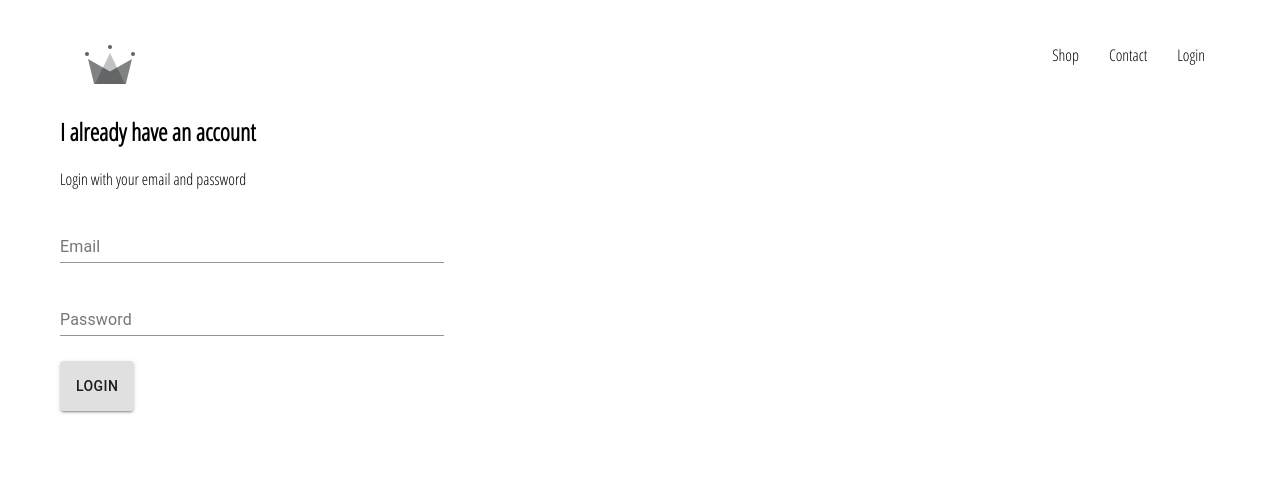
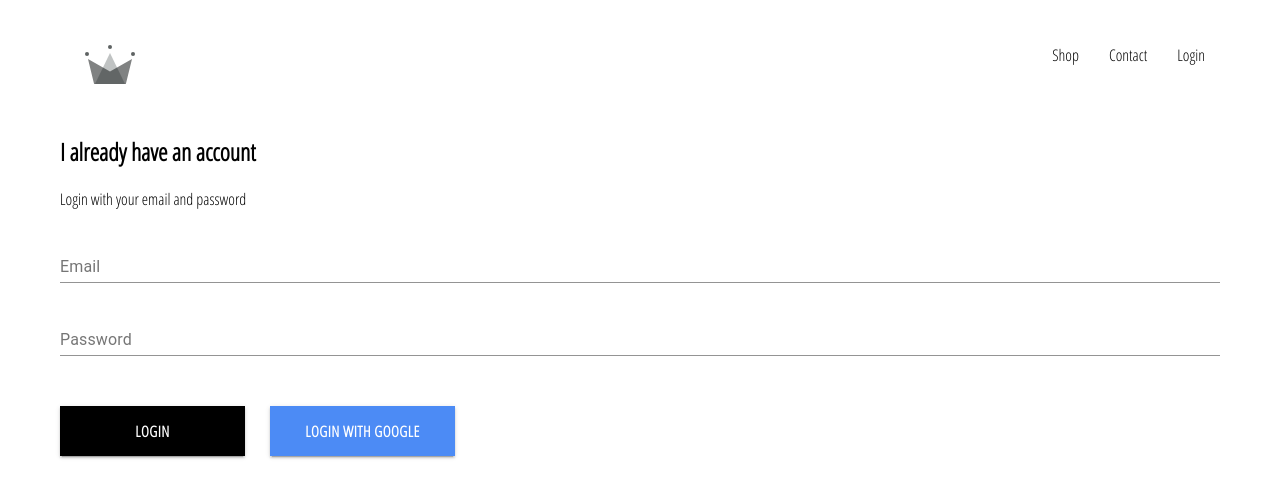
Before and after one commit to scottymoon/crwn-clothing, a React (Create React App) app: page /login in a window 1280 px wide. Shown: the top 498 px of the page. Built offline with nearby package versions, Linux system fonts and the light colour scheme.

Commit message:
login and buttons

```diff
--- a/src/components/Button/index.tsx
+++ b/src/components/Button/index.tsx
@@ -7,7 +7,9 @@ interface Props extends ButtonProps {
 }
 
 export default function Button({ children, className, ...rest }: Props) {
-  const classNames = className ? `mui-button ${className}` : "mui-button"
+  const classNames = className
+    ? `default-button ${className}`
+    : "default-button"
   return (
     <MuiButton className={classNames} {...rest}>
       {children}
--- a/src/components/Button/styles.scss
+++ b/src/components/Button/styles.scss
@@ -1,22 +1,23 @@
-.mui-button {
-  min-width: 165px;
-  width: auto;
-  height: 50px;
-  letter-spacing: 0.5px;
-  line-height: 50px;
-  padding: 0 35px 0 35px;
-  font-size: 15px;
-  background-color: black;
-  color: white;
-  text-transform: uppercase;
-  font-family: "Open Sans Condensed";
-  font-weight: bolder;
-  border: none;
-  cursor: pointer;
+.default-button {
+  min-width: 165px !important;
+  width: auto !important;
+  height: 50px !important;
+  letter-spacing: 0.5px !important;
+  line-height: 50px !important;
+  padding: 0 35px 0 35px !important;
+  font-size: 15px !important;
+  background-color: black !important;
+  color: white !important;
+  text-transform: uppercase !important;
+  font-family: "Open Sans Condensed" !important;
+  font-weight: bolder !important;
+  border: none !important;
+  border-radius: 0 !important;
+  cursor: pointer !important;
 
   &:hover {
-    background-color: white;
-    color: black;
-    border: 1px solid black;
+    background-color: white !important;
+    color: black !important;
+    border: 1px solid black !important;
   }
 }
--- a/src/components/CollectionPreview/index.tsx
+++ b/src/components/CollectionPreview/index.tsx
@@ -15,7 +15,7 @@ export default function CollectionPreview({ title, products }: Props) {
         {products
           .filter((_, idx) => idx < 4)
           .map(({ id, ...rest }) => (
-            <CollectionItem id={id} {...rest} />
+            <CollectionItem key={`product-${id}`} id={id} {...rest} />
           ))}
       </div>
     </div>
--- a/src/components/LoginForm/index.tsx
+++ b/src/components/LoginForm/index.tsx
@@ -58,6 +58,13 @@ export default function LoginForm() {
         <Button className="form-button" variant="contained" type="submit">
           Login
         </Button>
+        <Button
+          className="form-button google"
+          variant="contained"
+          type="submit"
+        >
+          Login with Google
+        </Button>
       </form>
     </div>
   )
--- a/src/components/LoginForm/styles.scss
+++ b/src/components/LoginForm/styles.scss
@@ -1,11 +1,28 @@
 .login {
+  display: flex;
+  flex-direction: column;
+
   .form-input {
     display: block;
     margin: 25px 0;
-    width: 30vw;
   }
+
   .form-button {
-    display: block;
-    margin: 25px 0;
+    margin: 25px 25px 0 0;
+    white-space: nowrap;
+    min-width: 185px !important;
+
+    &.google {
+      background-color: #4c8bf5 !important;
+      &:hover {
+        background-color: white !important;
+        color: #4c8bf5 !important;
+        border: 1px solid #4c8bf5 !important;
+      }
+    }
+  }
+
+  .title {
+    margin: 10px 0;
   }
 }
```
Also changed, not shown: 1 other file (tests, documents, lock files or other folders).
